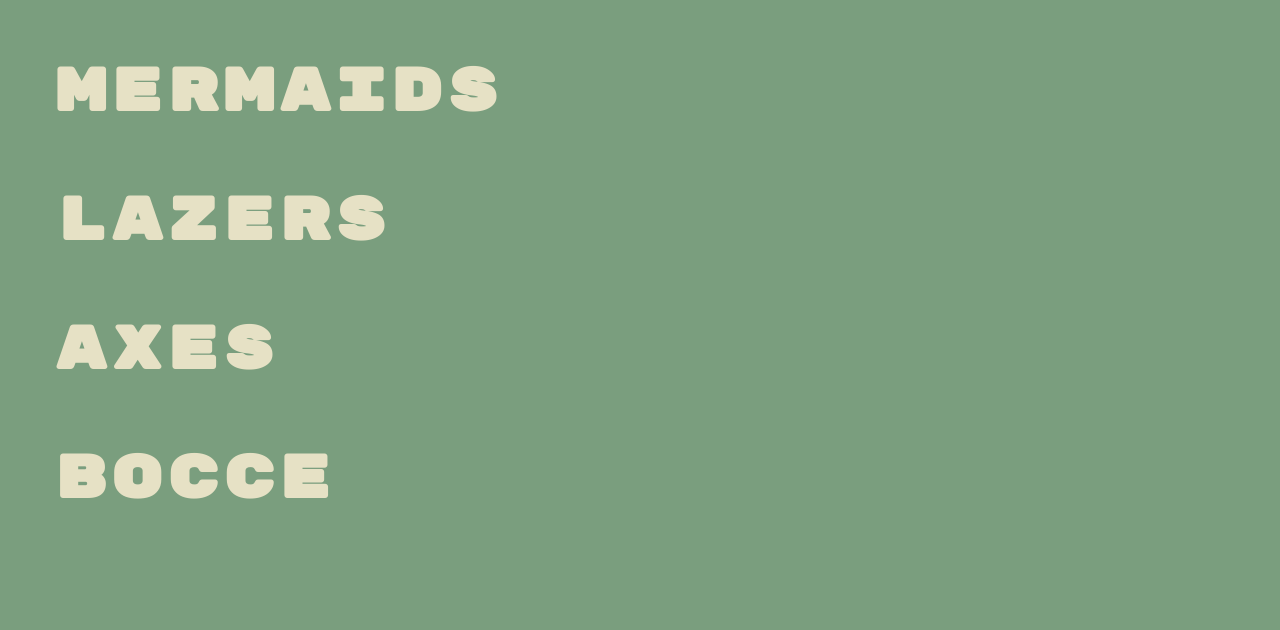
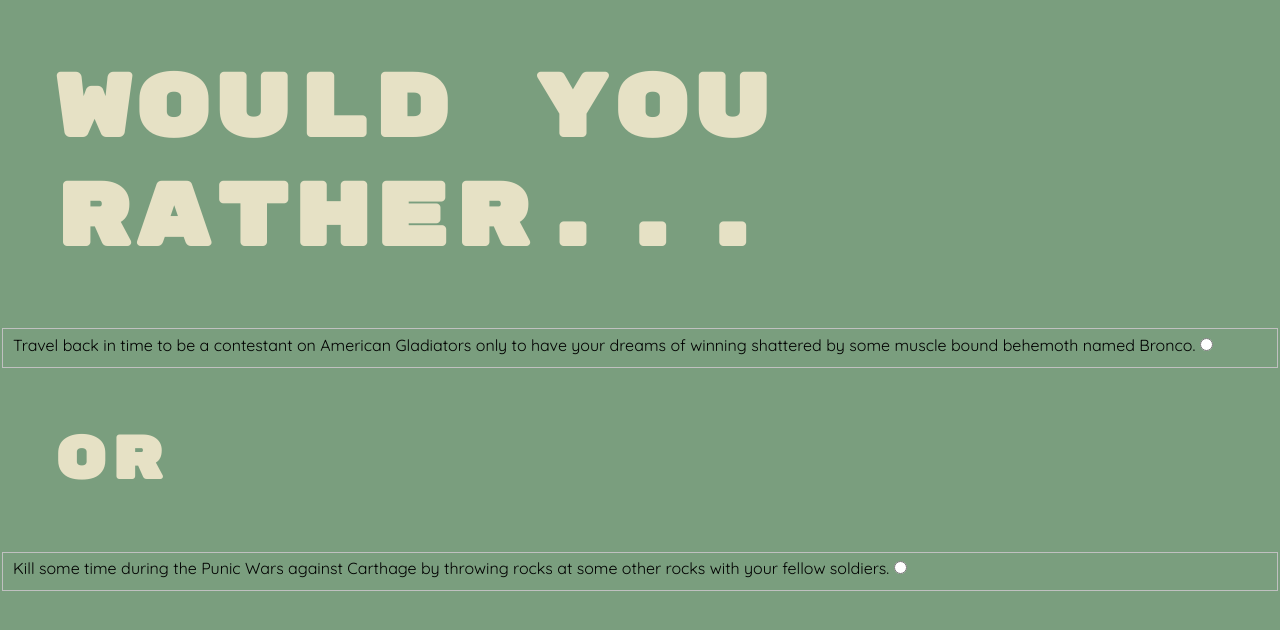
Before and after one commit to FantasticThree/TorontoBIA, a website: page index.html in a window 1280 px wide. Drawn offline with nearby package versions, Linux system fonts and the light colour scheme; no server answers.

Commit message:
Added Random Scenario Generator

```diff
--- a/dev/scripts/main.js
+++ b/dev/scripts/main.js
@@ -2,6 +2,66 @@ var events = {};
 events.clientID = 'LSYF2M1LMY4HXFFC3FAXQCP4DCWHRHUCIT2UTCFI03RF0ZG1';
 events.clientSecret = 'MUHQ2Q5JOZDSVKIZWEQANDK2QA4PHCMCAEHW1QNBEIFHZFTK';
 events.version = '20130815';
+
+//Store Scenarios In Object
+
+var scenarios = [
+	{
+		instance: "Transport yourself to the center of helm's deep during the Battle of Hornburg to throw a battle axe into the skull of an Uruk Hai."
+	},
+	{
+		instance: "Stroll down Park Place with Rich Uncle Penny Bags making it rain because you know you’re about to pass GO."
+	},
+	{
+		instance: "Kill some time during the Punic Wars against Carthage by throwing rocks at some other rocks with your fellow soldiers."
+	},
+	{
+		instance: "Spank some balls with a wooden paddle while sipping on a Negroni with all your pals."
+	},
+	{
+		instance: "Cease to be conscious of ones self as the one who is engaged in hitting a bulls-eye that confronts you."
+	},
+	{
+		instance: "Break into a museum with an elite team of thieves tasked with acquiring an illusive and mysterious relic."
+	},
+	{
+		instance: "Travel back in time to be a contestant on American Gladiators only to have your dreams of winning shattered by some muscle bound behemoth named Bronco."
+	},
+	{
+		instance: "Dangle off the edge of Yellow Mountain while you watch your safety line slowly drift 900 meters to the ground."
+	},
+	{
+		instance: "Spend your free time in the ice age bouncing on the stretched skin of a wooly mammoth."
+	},
+	{
+		instance: "Sip a tasty non-fat-one-pump-no-whip mocha while being smothered by a barrage of kitties."
+	},
+	{
+		instance: "Exist inside a gelatinous ectoplasm playing for Manchester United in the FA Cup Final."
+	},
+	{
+		instance: "Run through a post apocalyptic battle field equipped with a photon blaster."
+	},
+];
+//Pull Two Scenarios At Random Out Of Object
+
+var rouletteScenario1 = Math.floor(Math.random() * 12) + 0;
+var rouletteScenario2 = Math.floor(Math.random() * 12) + 0;
+function getNewRandom(currentNum) {
+	var newRandom = Math.floor(Math.random() * 12);
+	if(newRandom === currentNum) {
+		return getNewRandom(currentNum);
+	}
+	else {
+		return newRandom
+	}
+}
+var myNum = getNewRandom(rouletteScenario1);
+
+//Display Scenario On Page
+
+$('.option1').append(scenarios[rouletteScenario1].instance);
+$('.option2').append(scenarios[myNum].instance);
 
 events.getInfo = function() {
 	$.ajax({
@@ -16,11 +76,7 @@ events.getInfo = function() {
 			query: 'laser quest'
 		}
 	}).then(function(data){
-		// for (var key in data.response.venues){
-			// if (data.response.venues[key].categories[0].name === 'Sports Bar') {
-				console.log(data.response.venues);
-			// }
-		// }
+		console.log(data.response.venues);
 	});
 };
 
--- a/index.html
+++ b/index.html
@@ -8,10 +8,21 @@
 	<meta name="viewport" content="width=device-width, initial-scale=1.0">
 </head>
 <body>
-	<h2>Mermaids</h2>
-	<h2>Lazers</h2>
-	<h2>Axes</h2>
-	<h2>Bocce</h2>
+
+	<h1>Would you rather...</h1>
+	<form action="" id="submitForm">
+		<fieldset>
+			<label for="option1" class="option1"></label>
+			<input type="radio" name="option1">
+		</fieldset>
+
+		<h2>OR</h2>
+
+		<fieldset>
+			<label for="option1" class="option2"></label>
+			<input type="radio" name="option1">
+		</fieldset>
+	</form>
 
 	<script src="https://code.jquery.com/jquery-2.1.4.min.js"></script>
 	<script src="dev/scripts/main.js"></script>
```
